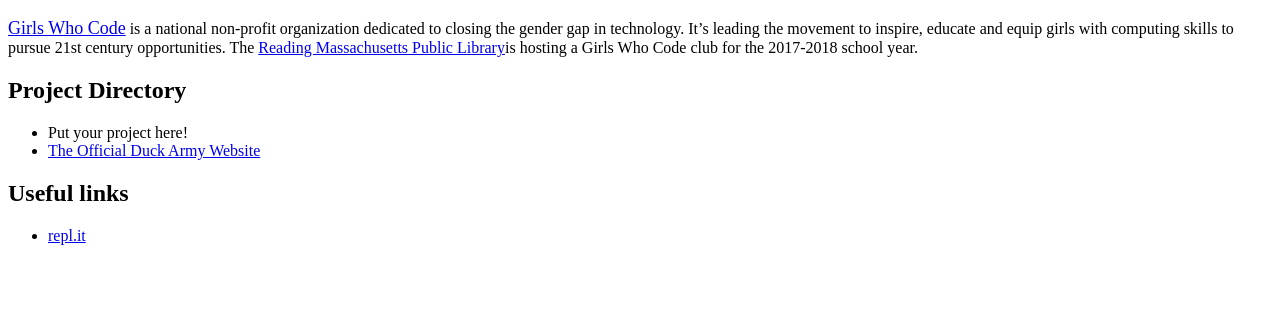
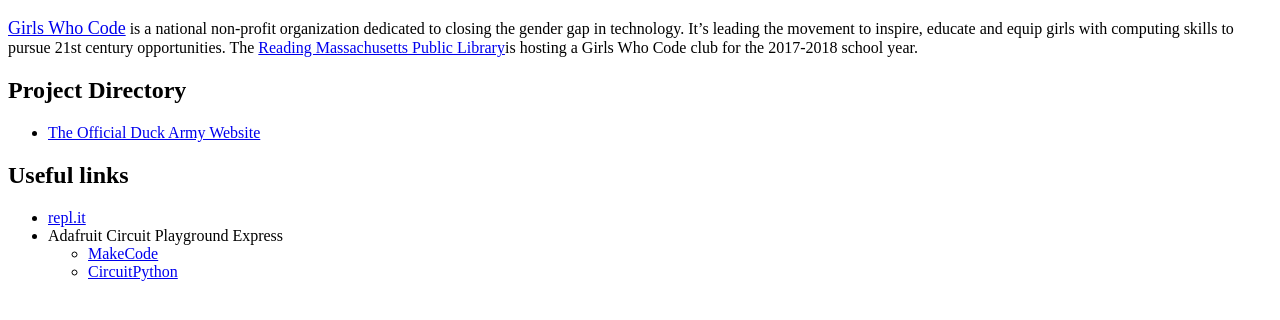
Before and after one commit to readinggwc/readinggwc.github.io, a plain HTML site: page index.html in a window 1280 px wide. Shown: the part 48-368 px from the top of the page. Drawn offline with Linux system fonts and the light colour scheme.

Commit message:
updating resources...

```diff
--- a/index.html
+++ b/index.html
@@ -10,13 +10,18 @@
 <h2>Project Directory</h2>
 
 <ul>
-  <li>Put your project here!
-      <li><a href="https://kijora.github.io/Duck-Army/OfficialWebsite">The Official Duck Army Website</a>
+  <li><a href="https://kijora.github.io/Duck-Army/OfficialWebsite">The Official Duck Army Website</a>
 </ul>
 
 <h2>Useful links</h2>
 <ul>
-  <li><a href="http://repl.it">repl.it</a>
+  <li><a href="http://repl.it">repl.it</a></li>
+  <li>Adafruit Circuit Playground Express
+      <ul>
+        <li><a href="https://makecode.adafruit.com/">MakeCode</a>
+        <li><a href="https://learn.adafruit.com/welcome-to-circuitpython/">CircuitPython</a>
+      </ul>
+  </li>
 
     <!-- please add other useful links to twine, the adafruit stuff, etc. that you thought was useful! -->
 </ul>
```
